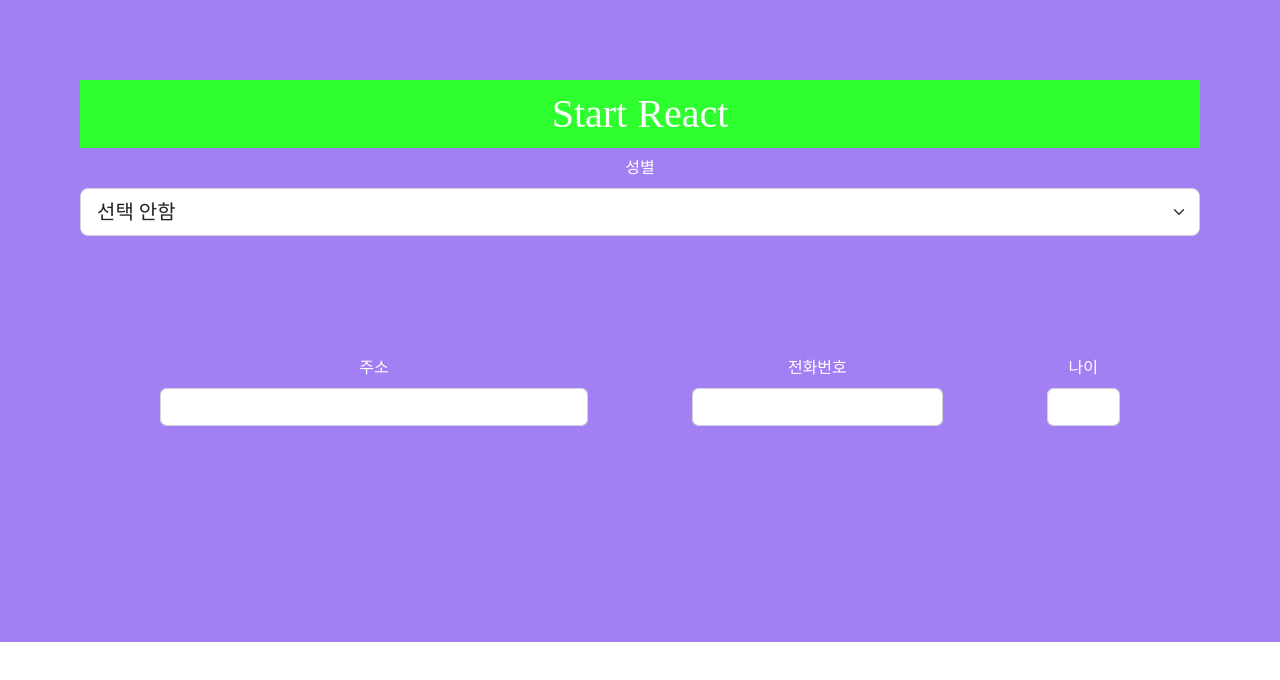
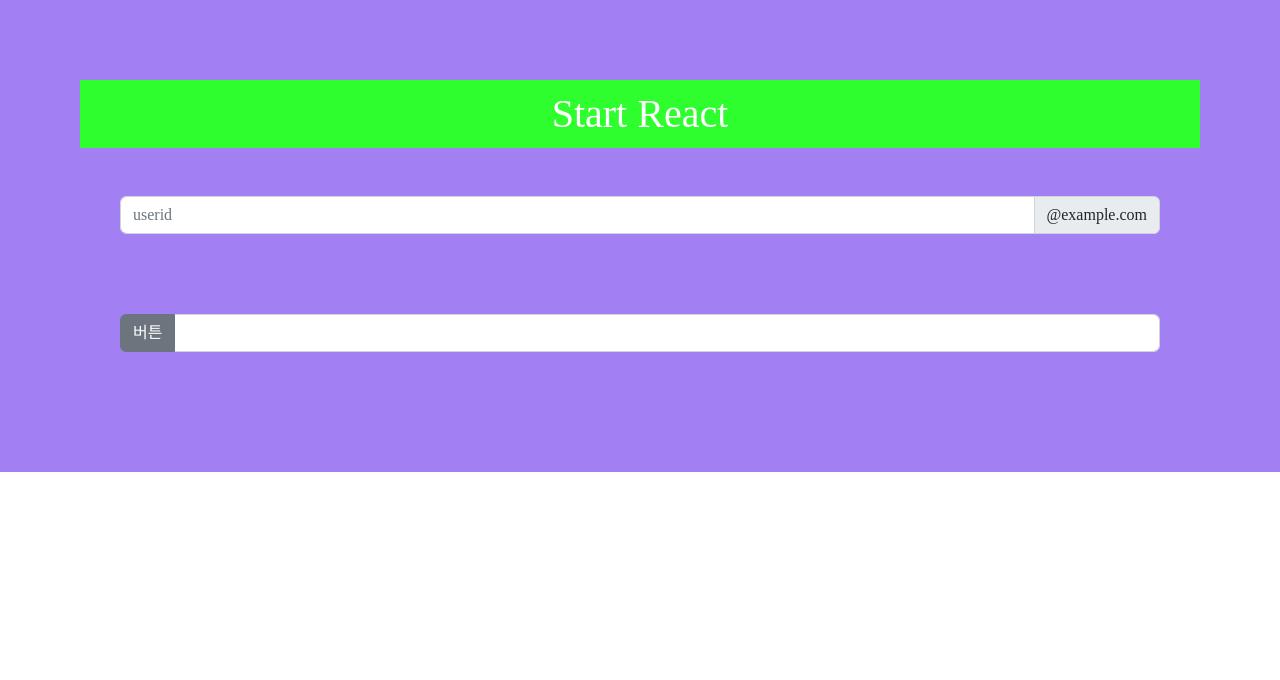
Before and after one commit to lee-kangpyo/react-start, a React (Create React App) app in the folder client/: page / in a window 1280 px wide. Shown: the top 680 px of the page. Built offline with nearby package versions, Linux system fonts and the light colour scheme.

Commit message:
react strap Input Group

```diff
--- a/client/src/App.js
+++ b/client/src/App.js
@@ -1,13 +1,13 @@
 import React from 'react';
 import './App.css';
-import ReactStrapForm from './component2/R044_ReactStrapForm'
+import ReactstrapInputGroup from './component2/R045_ReactstrapInputGroup'
 import 'bootstrap/dist/css/bootstrap.css'
 
 function App() {
   return (
     <div>
       <h1>Start React</h1>
-      <ReactStrapForm />
+      <ReactstrapInputGroup />
     </div>
   );
 }
--- /dev/null
+++ b/client/src/component2/R045_ReactstrapInputGroup.js
@@ -0,0 +1,23 @@
+import React, { Component } from 'react';
+import { InputGroup, InputGroupText, Input, Button } from "reactstrap";
+
+class R045_ReactstrapInputGruop extends Component {
+    render() {
+        return (
+            <>
+            <InputGroup>
+                <Input placeholder='userid' />
+                <InputGroupText>
+                    @example.com
+                </InputGroupText>
+            </InputGroup>
+            <InputGroup>
+                <Button>버튼</Button>
+                <Input />
+            </InputGroup>
+            </>
+        );
+    }
+}
+
+export default R045_ReactstrapInputGruop;
```
